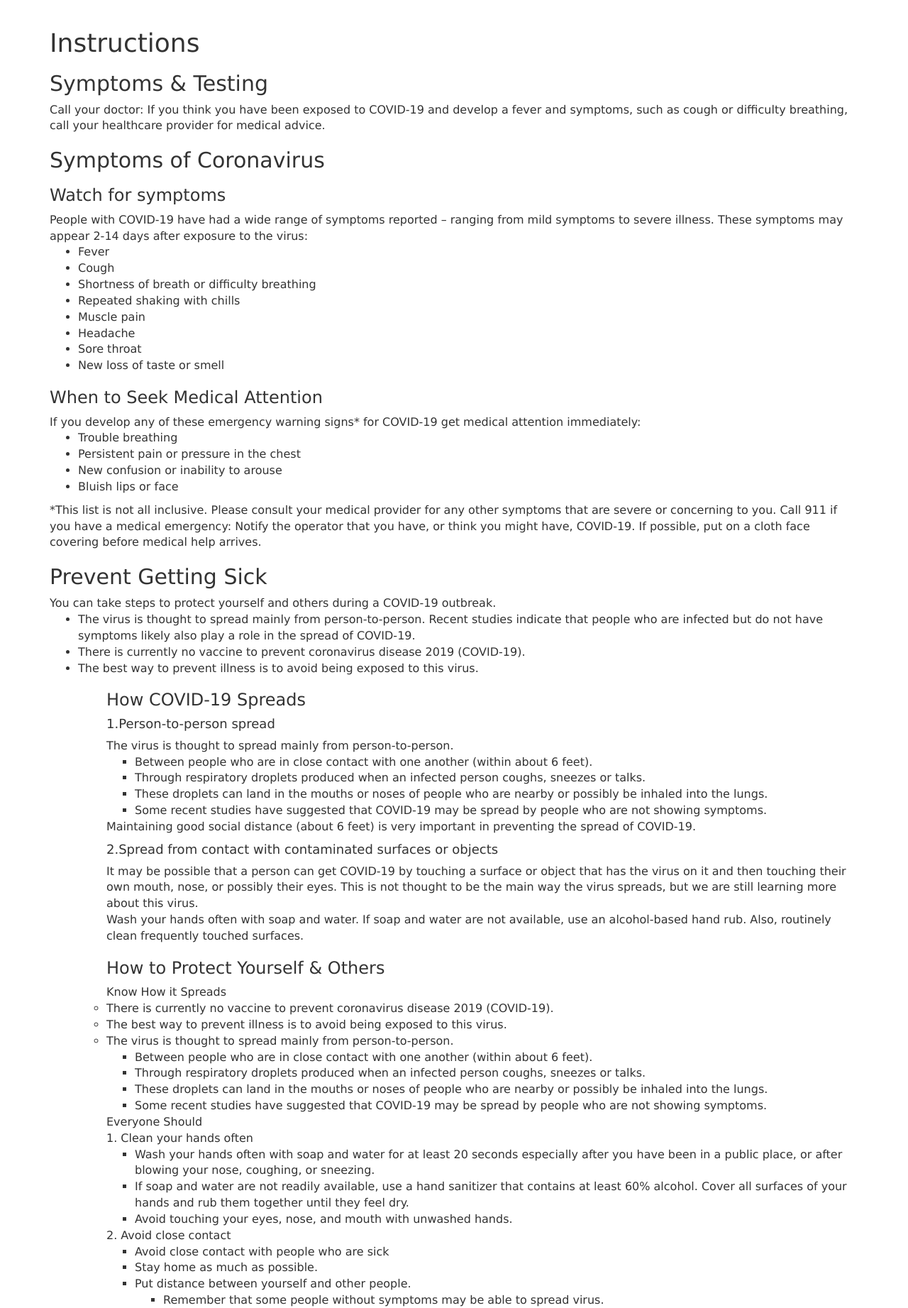
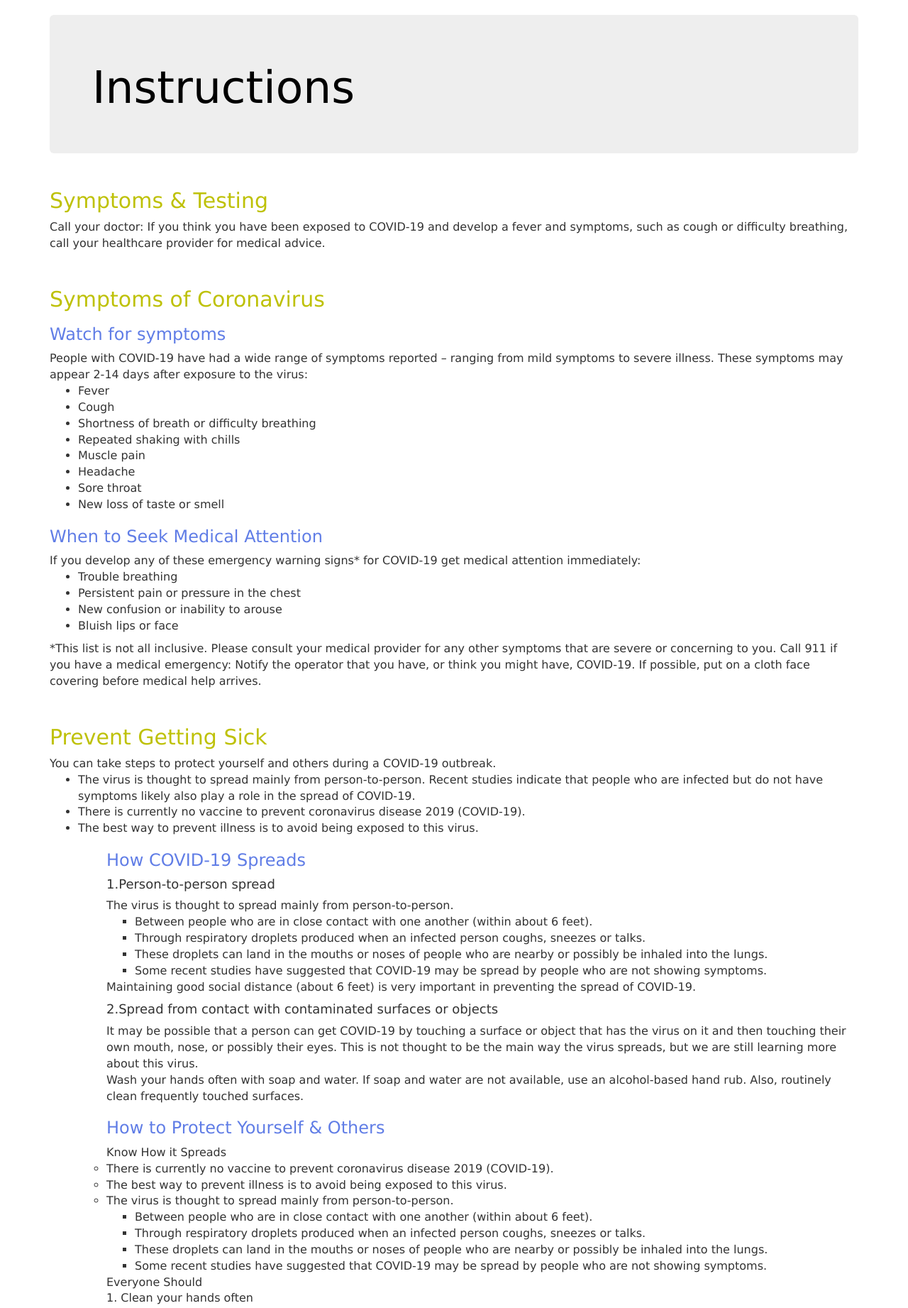
Before and after one commit to crescents720/Team03-COVIDCoach, a Flask app: page /help in a window 1280 px wide. Shown: the part 52-1895 px from the top of the page at 71% size. Run offline with Flask 2, Linux system fonts and the light colour scheme; some libraries are stand-ins or nearby versions.

Commit message:
modifications by Yang Zhang

```diff
--- a/app/templates/help.html
+++ b/app/templates/help.html
@@ -1,7 +1,19 @@
 {% extends 'base.html' %}
 
 {% block app_content %}
-  <h1>Instructions </h1>
+	<style media="screen">
+		h2 {
+			color: #bec107;
+			margin-top: 50px;
+		}
+		h3{
+			color: #607de6;
+		}
+
+	</style>
+    <div class="jumbotron" style="color:black">
+    <h1 style="color:black">Instructions</h1>
+    </div>
   <!--resource from website https://www.cdc.gov/coronavirus/2019-ncov/prevent-getting-sick/prevention.html -->
   <h2>Symptoms & Testing </h2>
     <div> Call your doctor:  If you think you have been exposed to COVID-19 and develop a fever and symptoms, such as cough or difficulty breathing, call your healthcare provider for medical advice.</div>
@@ -136,4 +148,5 @@
             disinfectantexternal icon will work.
         </li>
       </ul>
+      <div style="margin-bottom:40px;"></div>
 {% endblock %}
```
